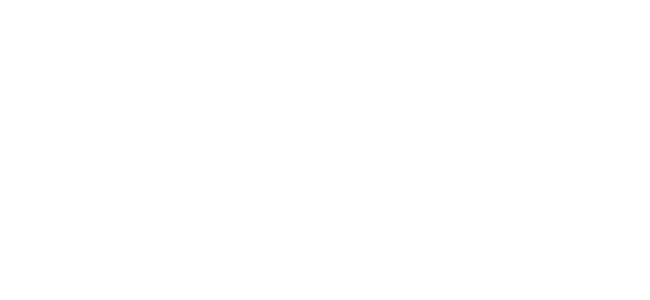
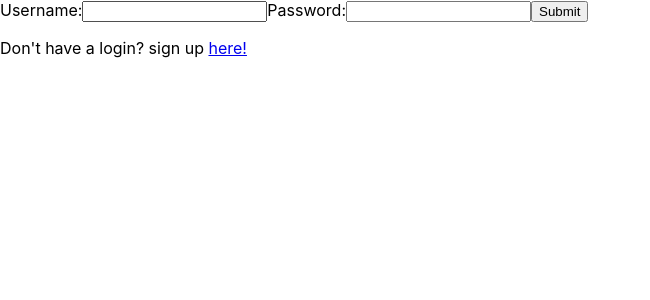
Before and after one commit to BloomTech-Labs/mission-control2-fe, a React (Create React App) app: page /login in a window 1280 px wide. Shown: the top 300 px of the page, without its empty margins (0-650 px from the left). Built offline with nearby package versions, Linux system fonts and the light colour scheme.

Commit message:
not broken

```diff
--- a/src/App.js
+++ b/src/App.js
@@ -1,23 +1,22 @@
 import React from 'react';
 import { BrowserRouter as Router, Route } from 'react-router-dom';
-// import AppWithRouterAccess from './components/login/AppWithRouterAccess';
 import Dash from './components/Dashboard/Dash';
 import Register from './components/registrationForm/Register';
 import theme from './components/MaterialUI/theme';
 import { ThemeProvider } from '@material-ui/core/styles';
+import Login from '../src/components/login/Login'
 const App = () => {
   return (
 
     <Router>
       <ThemeProvider theme={theme}>
-        {/* <AppWithRouterAccess /> */}
         {/* <Route path='/' exact={true} component={Home} /> */}
         <Route path='/dashboard/:id' component={Dash} />
-        {/* <Route
-                path='/login'
-                render={() => (
-                    <Login issuer='https://dev-955052.okta.com/oauth2/default' />
-                )}/> */}
+        <Route
+          path='/login'
+          render={() => (
+            <Login />
+          )} />
         <Route path='/register' component={Register} />
       </ThemeProvider>
     </Router>
--- a/src/components/login/Login.jsx
+++ b/src/components/login/Login.jsx
@@ -1,19 +1,52 @@
-import React from 'react';
-import { Redirect } from 'react-router-dom';
-import Form from './Form';
-import { useOktaAuth } from '@okta/okta-react';
-
-const Login = ({ issuer }) => {
-    const { authState } = useOktaAuth();
-
-    if (authState.isPending) {
-        return <div>Loading...</div>;
-    }
-    //just pulls up form. could be condensed if needed so it isnt too dry.
-    return authState.isAuthenticated ?
-
-        <Redirect to={{ pathname: '/' }} /> :
-        <Form issuer={issuer} />;
+import React, { useState } from 'react';
+import axios from 'axios';
+import { useHistory } from 'react-router';
+import { Link } from 'react-router-dom';
+const Login = () => {
+    //TODO: comment well
+    const history = useHistory()
+    const [newUser, setNewUser] = useState({
+        name: '',
+        email: '',
+        password: '',
+    });
+    const handleChanges = (e) => {
+        setNewUser({
+            ...newUser, [e.target.name]: e.target.value
+        })
+    };
+    const onSubmit = (e) => {
+        e.preventDefault();
+        axios
+            .get('http://localhost:3232/api/auth/register', newUser)
+            .then(res => {
+                console.log('***', res.data)
+                localStorage.setItem('token', res.data.token)
+                history.push(`/dashboard/${res.data.id}`)
+            })
+            .catch(err => console.error(err))
+    };
+    return (
+        <div>
+            <form onSubmit={onSubmit}>
+                <label>
+                    Username:
+        <input
+                        id="username" type="text"
+                        value={newUser.username}
+                        onChange={handleChanges} />
+                </label>
+                <label>
+                    Password:
+        <input
+                        id="password" type="password"
+                        value={newUser.password}
+                        onChange={handleChanges} />
+                </label>
+                <input id="submit" type="submit" value="Submit" />
+            </form>
+            <p className='text'> Don't have a login? sign up <Link to={'register'}>here!</Link></p>
+        </div>
+    );
 };
-
 export default Login;
--- a/src/components/login/Protected.jsx
+++ /dev/null
@@ -1,5 +0,0 @@
-import React from 'react';
-//what we will be linking to. will be actual app.
-export default () => <h3>Protected</h3>;
-//instead of having it come here, make it go to the other thing
-//the thing you made
```
Also changed, not shown: src/components/login/Form.jsx (+29 -27 lines).
